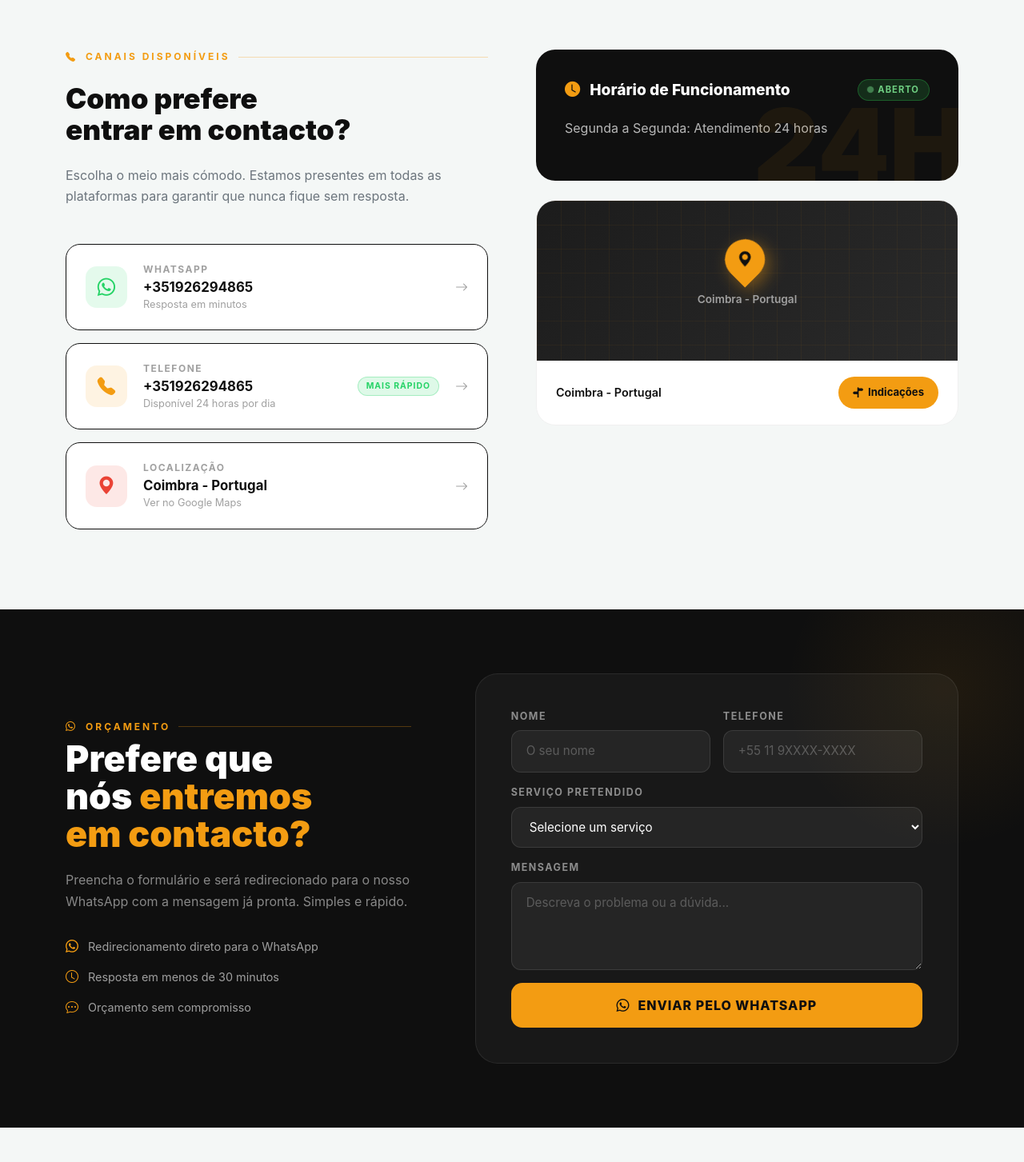
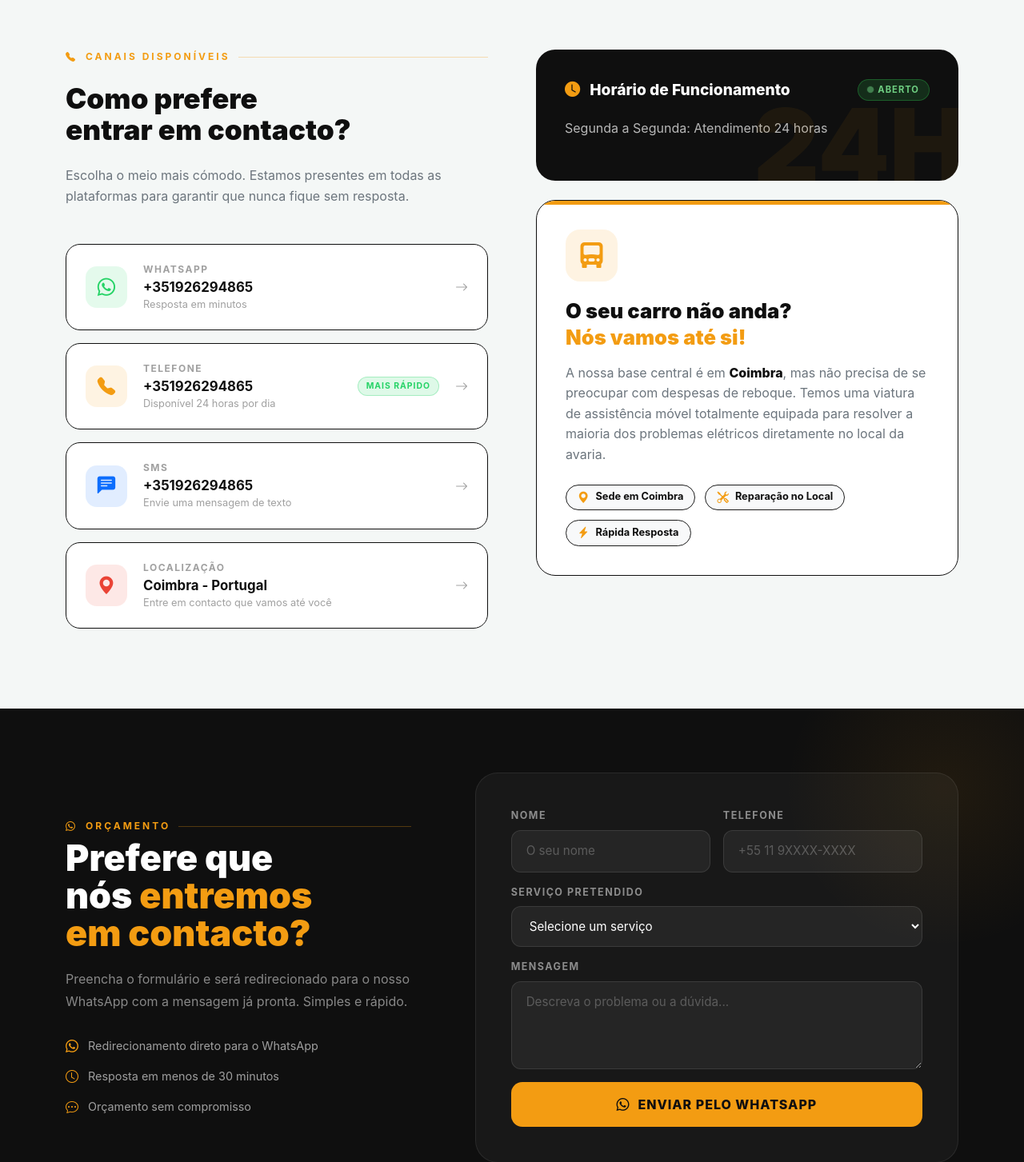
Before and after one commit to GuiRodri06/AutoeletricaCavalcante, a Node server app: page /contacto in a window 1280 px wide. Shown: the part 826-2279 px from the top of the page at 80% size. Run offline with Node 20, Linux system fonts and the light colour scheme.

Commit message:
Ajuste na localizacao do contacto e adcionado a area de sms

```diff
--- a/public/css/style.css
+++ b/public/css/style.css
@@ -1204,6 +1204,7 @@ body {
 .channel-icon.ch-whatsapp  { background: rgba(37,211,102,0.12); color: #25D366; }
 .channel-icon.ch-phone     { background: rgba(243,156,18,0.12);  color: var(--primary); }
 .channel-icon.ch-maps      { background: rgba(234,67,53,0.12);   color: #EA4335; }
+.channel-icon.ch-sms       { background: rgba(13, 110, 253, 0.12); color: #0d6efd; }
 
 .channel-card:hover .channel-icon { transform: scale(1.1) rotate(-5deg); }
 
@@ -1327,103 +1328,98 @@ body {
     50%       { opacity: 0.5; transform: scale(1.4); }
 }
 
-/* Card Mapa */
-.map-card {
+/* --- CARD SERVIÇO MÓVEL --- */
+.mobile-service-card {
     background: #ffffff;
     border-radius: 24px;
-    overflow: hidden;
-    border: 1.5px solid #f0f0f0;
-}
-
-.map-placeholder {
-    height: 200px;
-    background: linear-gradient(135deg, #1c1c1c 0%, #2a2a2a 100%);
-    display: flex;
-    flex-direction: column;
-    align-items: center;
-    justify-content: center;
-    color: var(--text-muted);
-    gap: 12px;
+    padding: 36px;
+    border: 1.5px solid var(--dark);
     position: relative;
     overflow: hidden;
-}
-
-.map-placeholder::before {
+    display: flex;
+    flex-direction: column;
+    gap: 20px;
+    transition: all 0.3s ease;
+}
+
+/* Linha de destaque no topo */
+.mobile-service-card::before {
     content: '';
-    position: absolute; inset: 0;
-    background-image:
-        linear-gradient(rgba(243,156,18,0.05) 1px, transparent 1px),
-        linear-gradient(90deg, rgba(243,156,18,0.05) 1px, transparent 1px);
-    background-size: 30px 30px;
-}
-
-.map-pin-icon {
-    width: 50px;
-    height: 50px;
+    position: absolute;
+    top: 0; left: 0;
+    width: 100%; height: 5px;
     background: var(--primary);
-    border-radius: 50% 50% 50% 0;
-    transform: rotate(-45deg);
+}
+
+.mobile-service-card:hover {
+    box-shadow: 0 15px 35px rgba(0,0,0,0.05);
+    transform: translateY(-5px);
+}
+
+.mobile-icon-wrapper {
+    width: 65px;
+    height: 65px;
+    background: rgba(243, 156, 18, 0.12); /* Fundo suave com a cor primária */
+    color: var(--primary);
+    border-radius: 18px;
     display: flex;
     align-items: center;
     justify-content: center;
-    box-shadow: 0 8px 20px rgba(243,156,18,0.4);
-    animation: bounce-pin 2s ease-in-out infinite;
-    position: relative;
-    z-index: 2;
-}
-
-.map-pin-icon i {
-    transform: rotate(45deg);
-    color: var(--dark);
-    font-size: 1.2rem;
-}
-
-@keyframes bounce-pin {
-    0%, 100% { transform: rotate(-45deg) translateY(0); }
-    50%       { transform: rotate(-45deg) translateY(-6px); }
-}
-
-.map-placeholder p {
-    position: relative;
-    z-index: 2;
-    font-size: 0.85rem;
-    font-weight: 600;
-}
-
-.map-info {
-    padding: 20px 24px;
-    display: flex;
-    align-items: center;
-    justify-content: space-between;
+    font-size: 2rem;
+    transition: transform 0.3s ease;
+}
+
+.mobile-service-card:hover .mobile-icon-wrapper {
+    transform: scale(1.05) rotate(-5deg);
+}
+
+.mobile-service-content h3 {
+    font-size: 1.6rem;
+    font-weight: 900;
+    color: var(--dark);
+    line-height: 1.3;
+    margin-bottom: 15px;
+}
+
+.mobile-service-content h3 span {
+    color: var(--primary); /* Destaca o "Nós vamos até si" */
+}
+
+.mobile-service-content p {
+    font-size: 1rem;
+    line-height: 1.6;
+    color: #6c757d;
+    margin-bottom: 24px;
+}
+
+.mobile-service-content strong {
+    color: var(--dark);
+    font-weight: 800;
+}
+
+/* Etiquetas/Tags informativas */
+.mobile-badges {
+    display: flex;
+    flex-wrap: wrap;
     gap: 12px;
 }
 
-.map-address {
+.mobile-badges .badge {
+    background: #f8f9fa;
+    border: 1px solid var(--dark-grey);
+    color: var(--dark);
+    padding: 8px 14px;
+    border-radius: 50px;
+    font-size: 0.8rem;
+    font-weight: 700;
+    display: flex;
+    align-items: center;
+    gap: 8px;
+}
+
+.mobile-badges .badge i {
+    color: var(--primary);
     font-size: 0.9rem;
-    font-weight: 600;
-    color: var(--dark);
-}
-
-.btn-directions {
-    display: inline-flex;
-    align-items: center;
-    gap: 6px;
-    background: var(--primary);
-    color: var(--dark);
-    padding: 10px 18px;
-    border-radius: 50px;
-    text-decoration: none;
-    font-size: 0.82rem;
-    font-weight: 700;
-    white-space: nowrap;
-    transition: all 0.35s cubic-bezier(0.165, 0.84, 0.44, 1);
-    flex-shrink: 0;
-}
-
-.btn-directions:hover {
-    background: var(--dark);
-    color: var(--primary);
-    transform: translateY(-2px);
 }
 
 /* --- SECÇÃO FORMULÁRIO → WHATSAPP --- */
--- a/views/pages/contact.ejs
+++ b/views/pages/contact.ejs
@@ -82,8 +82,21 @@
                                 </a>
 
                                 <!-- Localização -->
-                                <a href="https://www.google.com/maps?q=<%= empresa.coordenadas %>" target="_blank"
-                                    class="channel-card">
+                                <a href="sms:+<%= empresa.whatsapp %>" class="channel-card">
+                                    <div class="channel-icon ch-sms">
+                                        <i class="bi bi-chat-left-text-fill"></i>
+                                    </div>
+                                    <div class="channel-info">
+                                        <div class="channel-label">SMS</div>
+                                        <div class="channel-value">+<%= empresa.whatsapp %>
+                                        </div>
+                                        <div class="channel-sub">Envie uma mensagem de texto</div>
+                                    </div>
+                                    <i class="bi bi-arrow-right channel-arrow"></i>
+                                </a>
+
+                                <!-- Localização -->
+                                <a href="https://wa.me/<%= empresa.whatsapp %>" target="_blank" class="channel-card">
                                     <div class="channel-icon ch-maps">
                                         <i class="bi bi-geo-alt-fill"></i>
                                     </div>
@@ -92,7 +105,7 @@
                                         <div class="channel-value">
                                             <%= empresa.endereco %>
                                         </div>
-                                        <div class="channel-sub">Ver no Google Maps</div>
+                                        <div class="channel-sub">Entre em contacto que vamos até você</div>
                                     </div>
                                     <i class="bi bi-arrow-right channel-arrow"></i>
                                 </a>
@@ -116,25 +129,25 @@
                                     </p>
                                 </div>
 
-                                <!-- Card Mapa -->
-                                <div class="map-card">
-                                    <div class="map-placeholder">
-                                        <div class="map-pin-icon">
-                                            <i class="bi bi-geo-alt-fill"></i>
+                                <div class="mobile-service-card">
+                                    <div class="mobile-icon-wrapper">
+                                        <i class="bi bi-truck-front-fill"></i>
+                                    </div>
+                                    <div class="mobile-service-content">
+                                        <h3>O seu carro não anda? <br><span>Nós vamos até si!</span></h3>
+                                        <p>
+                                            A nossa base central é em <strong>Coimbra</strong>, mas não precisa de se
+                                            preocupar com despesas de reboque.
+                                            Temos uma viatura de assistência móvel totalmente equipada para resolver a
+                                            maioria dos problemas elétricos diretamente no local da avaria.
+                                        </p>
+                                        <div class="mobile-badges">
+                                            <span class="badge"><i class="bi bi-geo-alt-fill"></i> Sede em
+                                                Coimbra</span>
+                                            <span class="badge"><i class="bi bi-tools"></i> Reparação no Local</span>
+                                            <span class="badge"><i class="bi bi-lightning-charge-fill"></i> Rápida
+                                                Resposta</span>
                                         </div>
-                                        <p>
-                                            <%= empresa.endereco %>
-                                        </p>
-                                    </div>
-                                    <div class="map-info">
-                                        <div class="map-address">
-                                            <%= empresa.endereco %>
-                                        </div>
-                                        <a href="https://www.google.com/maps?q=<%= empresa.coordenadas %>"
-                                            target="_blank" class="btn-directions">
-                                            <i class="bi bi-signpost-split-fill"></i>
-                                            Indicações
-                                        </a>
                                     </div>
                                 </div>
 
```
